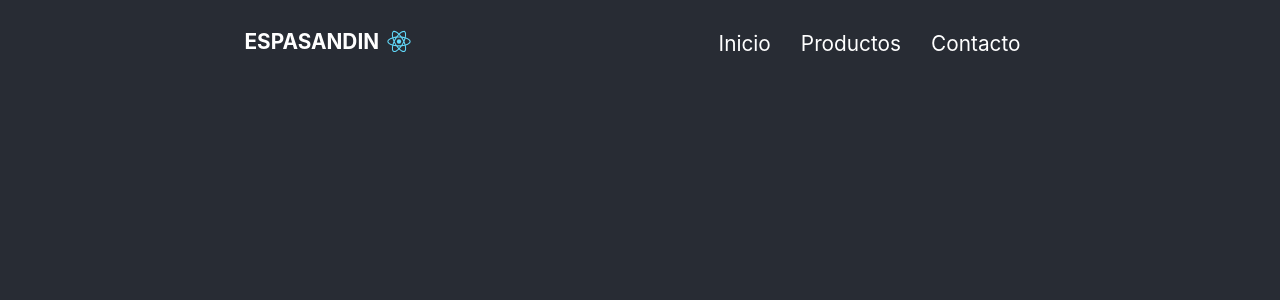
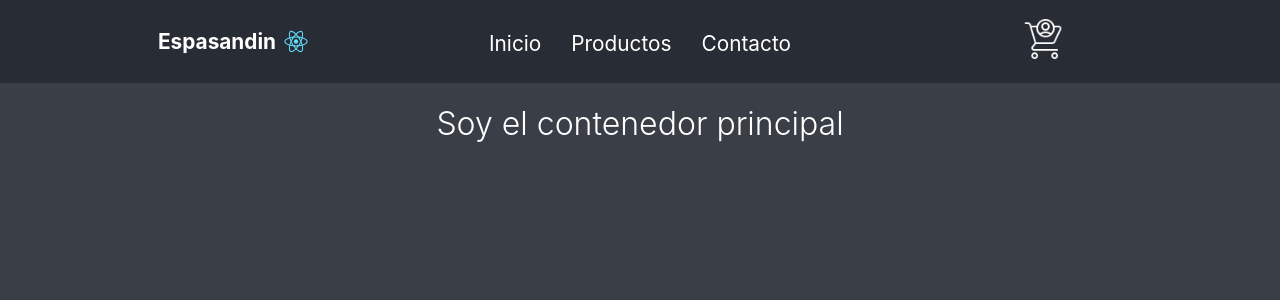
Before and after one commit to julianespa/clase_2_react, a React (Create React App) app in the folder ecommerce-espasandin/: page / in a window 1280 px wide. Shown: the top 300 px of the page. Built offline with nearby package versions, Linux system fonts and the light colour scheme.

Commit message:
agrego desafio clase 4

```diff
--- a/ecommerce-espasandin/src/App.css
+++ b/ecommerce-espasandin/src/App.css
@@ -15,7 +15,6 @@
 
 .App-header {
   background-color: #282c34;
-  min-height: 100vh;
   display: flex;
   flex-direction: column;
   align-items: center;
--- a/ecommerce-espasandin/src/App.js
+++ b/ecommerce-espasandin/src/App.js
@@ -1,13 +1,15 @@
 import './App.css';
 import NavBar from './components/NavBar';
-import './NavBar.css';
+import './Estilos.css';
+import ItemListContainer from './components/ItemListContainer';
 
 function App() {
   return (
     <div className="App">
       <header className="App-header">
-        < NavBar />
+        < NavBar marca="Espasandin" s1="Inicio" s2="Productos" s3="Contacto"/>
       </header>
+      < ItemListContainer saludo="Soy el contenedor principal" />
     </div>
   );
 }
--- a/ecommerce-espasandin/src/NavBar.css
+++ b/ecommerce-espasandin/src/Estilos.css
@@ -1,5 +1,16 @@
+.App {
+    min-height: 100vh;
+    width: 100%;
+    display:flex;
+    flex-direction: column;
+    justify-content: flex-start;
+    align-items: center;
+    background: #3a3e46;
+}
+
 .App-header {
     justify-content: start;
+    width: 100%;
 }
 
 .nav {
@@ -10,9 +21,13 @@
     width: 100%;
 }
 
+
+
 .secciones ul {
     display: flex;
     flex-direction: row;
+    justify-content: center;
+    padding: 0;
 }
 
 .secciones ul li{
@@ -34,8 +49,9 @@
 .logo {
     display: flex;
     flex-direction: row;
-    justify-content: flex-start;
+    justify-content: center;
     align-items: center;
+    width: 200px;
 }
 
 .logo img {
@@ -47,3 +63,20 @@
     pointer-events: none;
 
 }
+
+.iconoCarro {
+    width: 200px;
+}
+
+.cuerpo {
+    color: #fff;
+    width: 100%;
+    /* flex-grow: 1;
+    display: flex;
+    flex-direction: column;
+    justify-content: center; */
+}
+
+.cuerpo h1 {
+    font-weight: 300;
+}
--- /dev/null
+++ b/ecommerce-espasandin/src/components/CartWidget.js
@@ -0,0 +1,15 @@
+import React from 'react';
+import carrito from "../carrito.png"
+
+const CartWidget = () => {
+    const style={
+        width:40,
+    }
+    return (
+        <div className="iconoCarro">
+            <a href="#c"> <img src={carrito} alt="carrito de compras" style={style}/> </a>
+        </div>
+    )
+}
+
+export default CartWidget
--- /dev/null
+++ b/ecommerce-espasandin/src/components/ItemListContainer.js
@@ -0,0 +1,11 @@
+import React from 'react'
+
+const ItemListContainer = ({saludo}) => {
+    return (
+        <div className="cuerpo">
+            <h1> {saludo} </h1>
+        </div>
+    )
+}
+
+export default ItemListContainer
--- a/ecommerce-espasandin/src/components/NavBar.js
+++ b/ecommerce-espasandin/src/components/NavBar.js
@@ -1,20 +1,22 @@
 import React from 'react';
 import logo from '../logo.svg';
+import CartWidget from './CartWidget';
 
-const NavBar = () => {
+const NavBar = ({marca, s1, s2, s3}) => {
     return (
         <div className="nav">
             <div className="logo">
-                <h1>ESPASANDIN</h1>
+                <h1>{marca}</h1>
                 <img src={logo} alt="logo" />
             </div>
             <div className="secciones">
                 <ul>
-                    <li><a href="#1">Inicio</a></li>
-                    <li><a href="#2">Productos</a></li>
-                    <li><a href="#3">Contacto</a></li>
+                    <li><a href="#1">{s1}</a></li>
+                    <li><a href="#2">{s2}</a></li>
+                    <li><a href="#3">{s3}</a></li>
                 </ul>
             </div>
+            <CartWidget />
         </div>
     )
 }
```
Also changed, not shown: ecommerce-espasandin/src/carrito.png (added).
